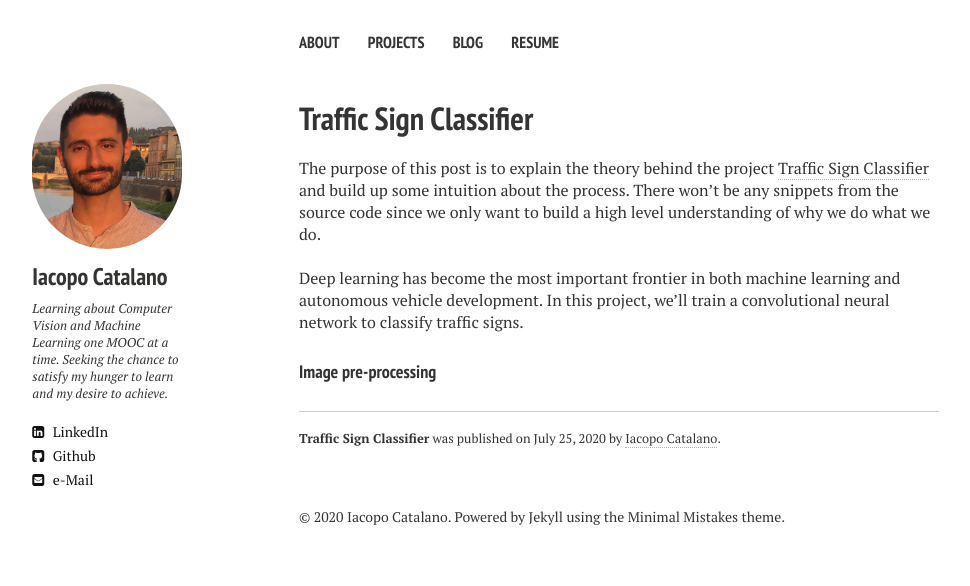
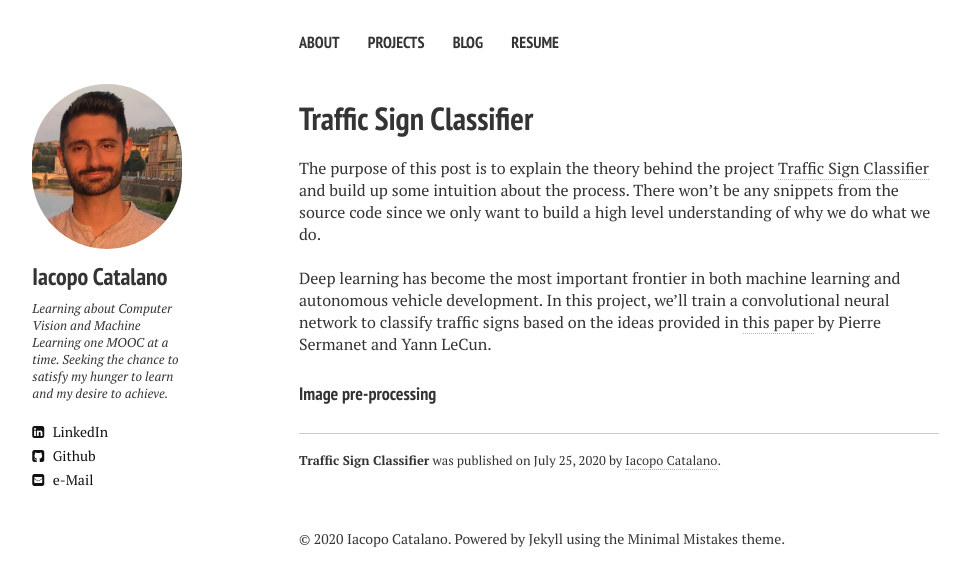
Before and after one commit to IacopomC/iacopomc.github.io, a Jekyll site: the page built from _posts/2020-07-25-traffic-sign-classifier.md, in a window 1280 px wide. Shown: the top 586 px of the page, without its empty margins (21-991 px from the left). Built offline with Jekyll 4.4.1, drawn with Linux system fonts in a browser that asks for light colours; nearby versions of some CDN libraries; our own code applies the rules of GitHub Pages for plain Markdown files.

Commit message:
Add reference to paper

```diff
--- a/_posts/2020-07-25-traffic-sign-classifier.md
+++ b/_posts/2020-07-25-traffic-sign-classifier.md
@@ -10,6 +10,6 @@ The purpose of this post is to explain the theory behind the project [Traffic Si
 
 <br/>
 
-Deep learning has become the most important frontier in both machine learning and autonomous vehicle development. In this project, we'll train a convolutional neural network to classify traffic signs.
+Deep learning has become the most important frontier in both machine learning and autonomous vehicle development. In this project, we'll train a convolutional neural network to classify traffic signs based on the ideas provided in [this paper](http://yann.lecun.com/exdb/publis/pdf/sermanet-ijcnn-11.pdf) by Pierre Sermanet and Yann LeCun.
 
 #### Image pre-processing
```
